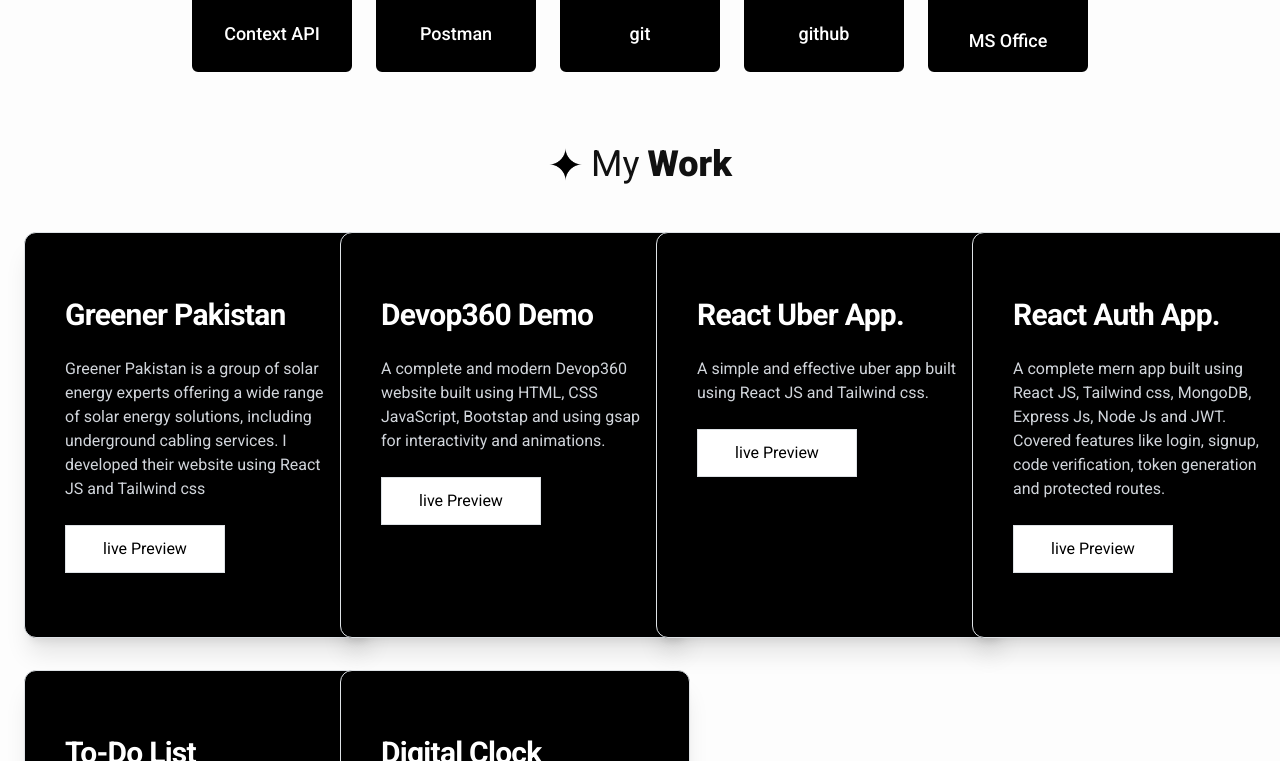
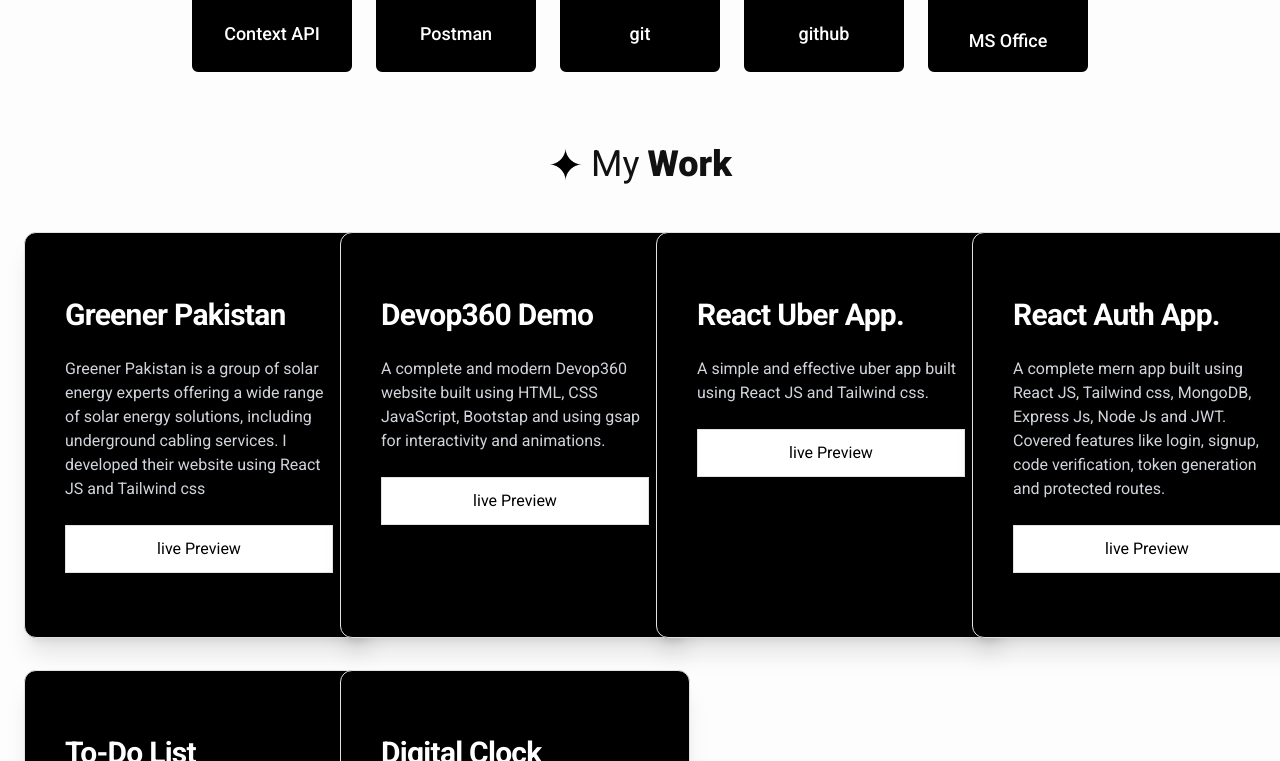
Before and after one commit to subhan-tahir/myPortfolio, a React (Vite) app: page / in a window 1280 px wide. Shown: the part 1419-2180 px from the top of the page. Built offline with nearby package versions, Linux system fonts and the light colour scheme.

Commit message:
work-ui-change

```diff
--- a/src/Components/ShowMore.jsx
+++ b/src/Components/ShowMore.jsx
@@ -6,7 +6,10 @@ const ShowMore = ({ showProjects, totalProjects, onClick }) => {
 
   return (
     <button
-      onClick={onClick}
+      onClick={(e) => {
+        e.preventDefault();
+        onClick();
+      }}
       className="bg-black text-white min-h-[46px] max-w-fit mx-auto my-4 border-2 border-black px-4 rounded-full hover:!bg-white hover:!text-black transition-all hover:scale-110 duration-700"
     >
       Show more
--- a/src/Components/Work.jsx
+++ b/src/Components/Work.jsx
@@ -25,42 +25,59 @@ const Work = () => {
   };
 
   return (
-    <Container className="max-w-[1440px]">
+    <Container className="max-w-[1570px]">
       <div className="flex flex-col items-center relative mb-[80px]" id="work">
         <SectionHeader title="Work" />
+        <div className="justify-center gap-8 col-span-4  w-full grid xl:grid-cols-4 lg:grid-cols-3 md:grid-cols-2 sm:grid-cols-2 grid-cols-1">
+          {/* Show the Skeleton if loading is true */}
+          {/* {loading
+            ? [...Array(3)].map((_, index) => (
+                <div
+                  key={index}
+                  className="group relative sm:w-[350px] sm:h-[350px] h-auto rounded-xl border border-white/10  px-8 py-14 shadow-xl"
+                >
+                  <Skeleton
+                    variant="text"
+                    width="80%"
+                    height={40}
+                    className="mb-2"
+                  />
+                  <Skeleton variant="text" width="100%" height={20} />
+                  <Skeleton
+                    variant="rectangular"
+                    width="100%"
+                    height={50}
+                    className="mt-4"
+                  />
+                </div>
+              )):*/
+             myWork.slice(0, showProjects).map((project, index) =>
 
-        <div className="justify-center gap-8 col-span-4 w-full grid xl:grid-cols-4 lg:grid-cols-3 md:grid-cols-2 sm:grid-cols-2 grid-cols-1">
-          {/* Show the Skeleton if loading is true */}
-          {loading
-            ? [...Array(3)].map((_, index) => (
-                <div key={index} className="group relative sm:w-[350px] sm:h-[350px] h-auto rounded-xl border border-white/10  px-8 py-14 shadow-xl">
-                  <Skeleton variant="text" width="80%" height={40} className="mb-2" />
-                  <Skeleton variant="text" width="100%" height={20} />
-                  <Skeleton variant="rectangular" width="100%" height={50} className="mt-4" />
-                </div>
-              ))
-            : myWork.slice(0, showProjects).map((project, index) => {
-                return (
                   <div
                     key={index}
-                    className="group relative sm:w-[350px] sm:h-[350px] h-auto rounded-xl border border-white/10 bg-black px-8 py-14 shadow-xl transition-all ease-in-out duration-500 hover:!shadow-xl hover:!shadow-black"
+                    className="group relative sm:w-[350px] hover:scale-[1.05] sm:h-[350px] h-auto rounded-xl border border-white/10 bg-black px-8 py-14 shadow-xl transition-all ease-in-out duration-500 hover:!shadow-xl hover:!shadow-black"
                   >
                     <div className="flex flex-col gap-4 p-2">
                       <h1 className="sm:text-3xl text-2xl font-bold tracking-tight text-white">
                         {project.title}
                       </h1>
-                      <p className="text-gray-300 text-[14px] sm:text-[16px]">{project.description}</p>
-                      <a href={project.link} target="_blank" rel="noopener noreferrer">
-                        <button
-                          className="bg-white relative sm:h-12 sm:w-40 h-8 w-32 overflow-hidden border text-black font-bold shadow-2xl transition-all duration-500 before:absolute before:bottom-0 before:left-0 before:right-0 before:top-0 before:m-auto before:h-0 before:w-0 before:rounded-sm before:bg-black before:duration-500 before:ease-out before:text-white hover:!text-white hover:shadow-white hover:before:h-40 hover:before:w-40 hover:before:opacity-80 hover:!bg-black"
-                        >
+                      <p className="text-gray-300 text-[14px] sm:text-[16px]">
+                        {project.description}
+                      </p>
+                      <a
+                        href={project.link}
+                        target="_blank"
+                        rel="noopener noreferrer"
+                      >
+                        <button className="bg-white relative sm:h-12 h-8 w-full overflow-hidden border text-black font-bold  transition-all duration-500 before:absolute before:bottom-0 before:left-0 before:right-0 before:top-0 before:m-auto before:h-0 before:w-0 before:rounded-sm before:bg-black before:duration-500 before:ease-out before:text-white hover:!text-white shadow-sm hover:shadow-white hover:before:h-40 hover:before:w-40 hover:before:opacity-80 hover:!bg-black">
                           <span className="relative z-10">{project.btn}</span>
                         </button>
                       </a>
                     </div>
                   </div>
-                );
-              })}
+
+              )
+          }
         </div>
 
         {/* ShowMore Button */}
```
